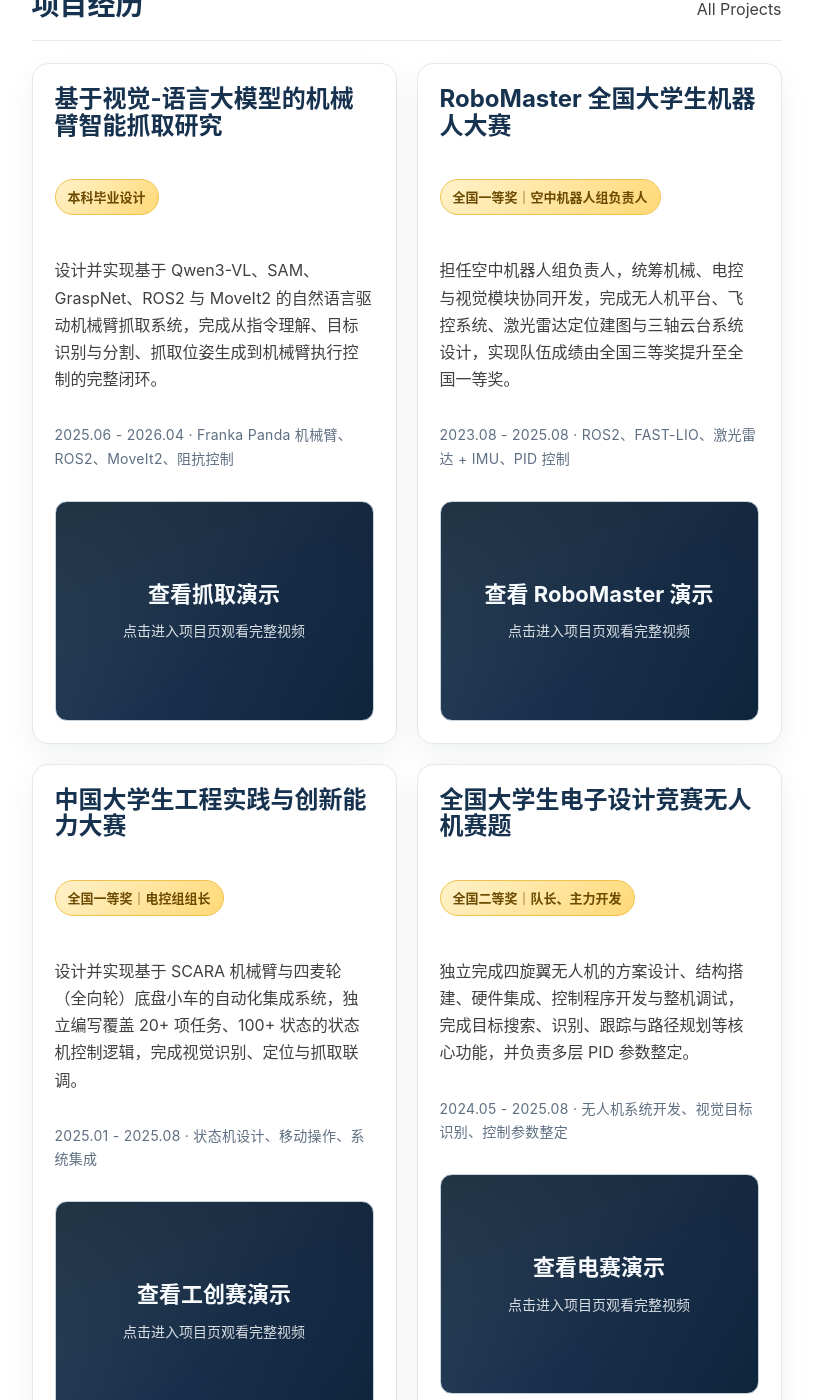
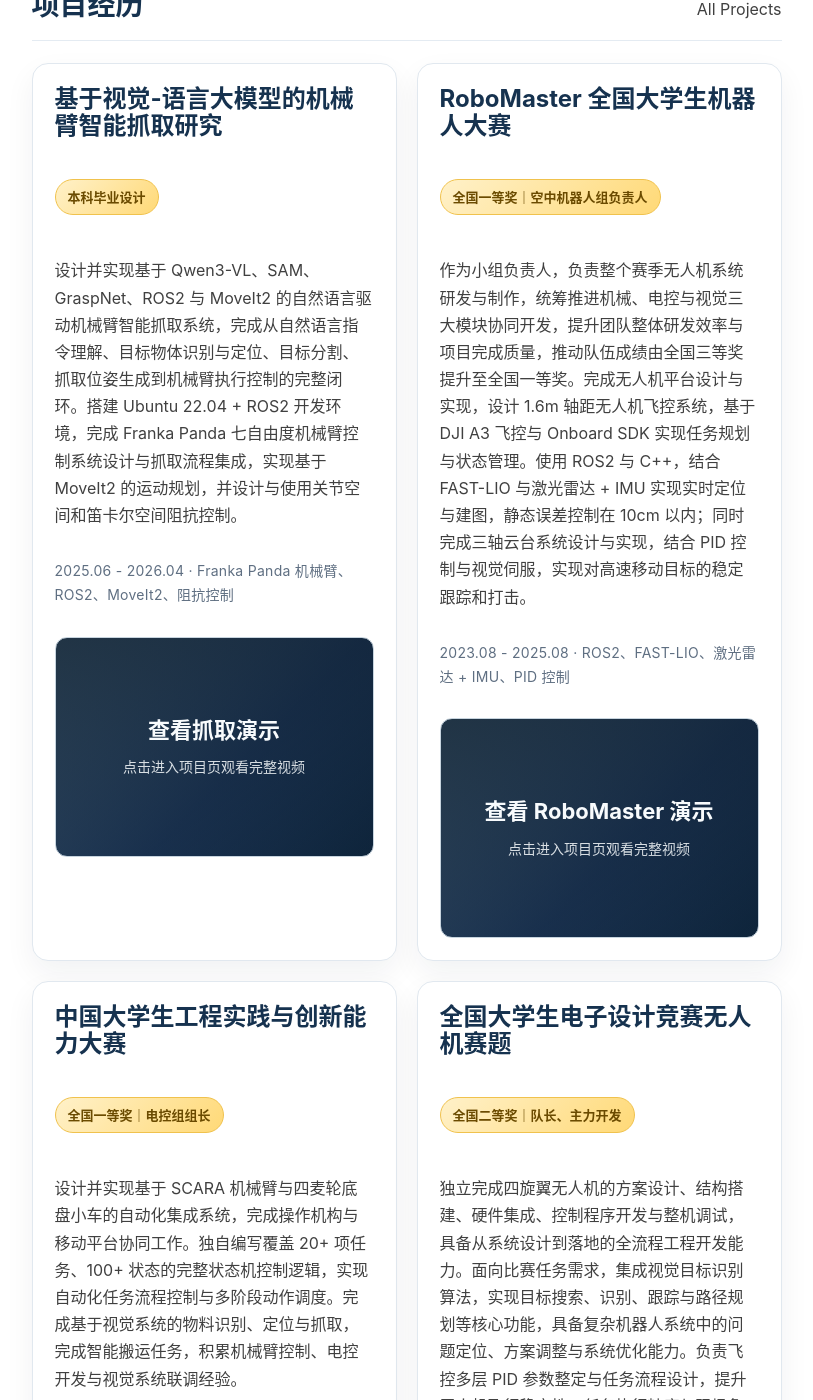
Before and after one commit to huaqLiu/huaqLiu.github.io, a Jekyll site: the page built from index.html, in a window 1280 px wide and 1400 px high, scrolled down 2294 px. Shown: the whole window, without its empty margins (136-949 px from the left). Built offline with Jekyll 4.4.1, drawn with Linux system fonts in a browser that asks for light colours; nearby versions of some CDN libraries; the list of posts is cut into pages by our own code; comment, search, counter and statistics services are not loaded; some of the changed text lies outside the part shown.

Commit message:
修改项目简历

```diff
--- a/_data/academic.yml
+++ b/_data/academic.yml
@@ -82,7 +82,7 @@ projects:
     name_en: "Vision-Language-Model-Based Intelligent Robotic Grasping"
     award_zh: "本科毕业设计"
     award_en: "Undergraduate Thesis Project"
-    description_zh: "设计并实现基于 Qwen3-VL、SAM、GraspNet、ROS2 与 MoveIt2 的自然语言驱动机械臂抓取系统，完成从指令理解、目标识别与分割、抓取位姿生成到机械臂执行控制的完整闭环。"
+    description_zh: "设计并实现基于 Qwen3-VL、SAM、GraspNet、ROS2 与 MoveIt2 的自然语言驱动机械臂智能抓取系统，完成从自然语言指令理解、目标物体识别与定位、目标分割、抓取位姿生成到机械臂执行控制的完整闭环。搭建 Ubuntu 22.04 + ROS2 开发环境，完成 Franka Panda 七自由度机械臂控制系统设计与抓取流程集成，实现基于 MoveIt2 的运动规划，并设计与使用关节空间和笛卡尔空间阻抗控制。"
     description_en: "Built a language-driven robotic grasping system based on Qwen3-VL, SAM, GraspNet, ROS2, and MoveIt2, covering instruction understanding, object recognition and segmentation, grasp pose generation, and robotic execution in a full closed loop."
     period_zh: "2025.06 - 2026.04"
     period_en: "Jun 2025 - Apr 2026"
@@ -96,7 +96,7 @@ projects:
     name_en: "RoboMaster National Collegiate Robot Competition"
     award_zh: "全国一等奖｜空中机器人组负责人"
     award_en: "National First Prize | Aerial Robotics Lead"
-    description_zh: "担任空中机器人组负责人，统筹机械、电控与视觉模块协同开发，完成无人机平台、飞控系统、激光雷达定位建图与三轴云台系统设计，实现队伍成绩由全国三等奖提升至全国一等奖。"
+    description_zh: "作为小组负责人，负责整个赛季无人机系统研发与制作，统筹推进机械、电控与视觉三大模块协同开发，提升团队整体研发效率与项目完成质量，推动队伍成绩由全国三等奖提升至全国一等奖。完成无人机平台设计与实现，设计 1.6m 轴距无人机飞控系统，基于 DJI A3 飞控与 Onboard SDK 实现任务规划与状态管理。使用 ROS2 与 C++，结合 FAST-LIO 与激光雷达 + IMU 实现实时定位与建图，静态误差控制在 10cm 以内；同时完成三轴云台系统设计与实现，结合 PID 控制与视觉伺服，实现对高速移动目标的稳定跟踪和打击。"
     description_en: "Led the aerial robotics team and coordinated mechanical, electrical, and vision modules. Delivered the UAV platform, flight control stack, LiDAR-based localization and mapping, and a three-axis gimbal system, helping the team improve from national third prize to first prize."
     period_zh: "2023.08 - 2025.08"
     period_en: "Aug 2023 - Aug 2025"
@@ -110,7 +110,7 @@ projects:
     name_en: "China Engineering Practice and Innovation Competition"
     award_zh: "全国一等奖｜电控组组长"
     award_en: "National First Prize | Electrical Team Lead"
-    description_zh: "设计并实现基于 SCARA 机械臂与四麦轮（全向轮）底盘小车的自动化集成系统，独立编写覆盖 20+ 项任务、100+ 状态的状态机控制逻辑，完成视觉识别、定位与抓取联调。"
+    description_zh: "设计并实现基于 SCARA 机械臂与四麦轮底盘小车的自动化集成系统，完成操作机构与移动平台协同工作。独自编写覆盖 20+ 项任务、100+ 状态的完整状态机控制逻辑，实现自动化任务流程控制与多阶段动作调度。完成基于视觉系统的物料识别、定位与抓取，完成智能搬运任务，积累机械臂控制、电控开发与视觉系统联调经验。"
     description_en: "Designed an integrated automation system based on a SCARA arm and a four-mecanum-wheel mobile platform, and independently implemented a full state machine covering 20+ tasks and 100+ states for coordinated perception and manipulation."
     period_zh: "2025.01 - 2025.08"
     period_en: "Jan 2025 - Aug 2025"
@@ -124,7 +124,7 @@ projects:
     name_en: "National Undergraduate Electronic Design Contest - UAV Track"
     award_zh: "全国二等奖｜队长、主力开发"
     award_en: "National Second Prize | Team Leader and Core Developer"
-    description_zh: "独立完成四旋翼无人机的方案设计、结构搭建、硬件集成、控制程序开发与整机调试，完成目标搜索、识别、跟踪与路径规划等核心功能，并负责多层 PID 参数整定。"
+    description_zh: "独立完成四旋翼无人机的方案设计、结构搭建、硬件集成、控制程序开发与整机调试，具备从系统设计到落地的全流程工程开发能力。面向比赛任务需求，集成视觉目标识别算法，实现目标搜索、识别、跟踪与路径规划等核心功能，具备复杂机器人系统中的问题定位、方案调整与系统优化能力。负责飞控多层 PID 参数整定与任务流程设计，提升无人机飞行稳定性、任务执行精度与现场鲁棒性。"
     description_en: "Independently completed the full workflow for a quadrotor UAV, including system design, structural build, hardware integration, control software, and end-to-end tuning, with target search, recognition, tracking, path planning, and multi-loop PID calibration."
     period_zh: "2024.05 - 2025.08"
     period_en: "May 2024 - Aug 2025"
```
